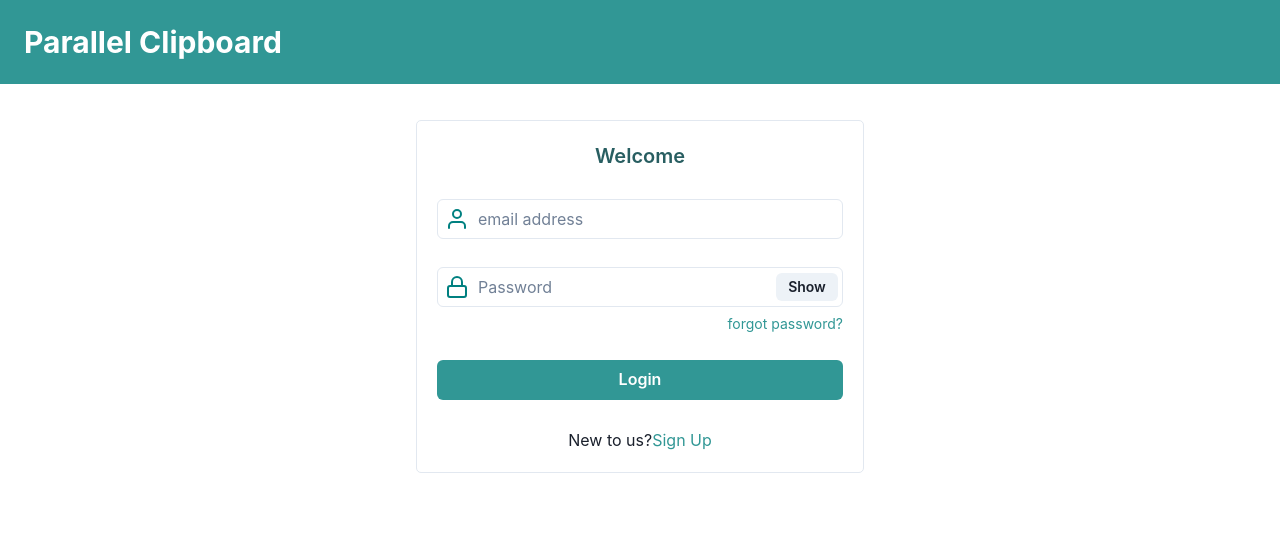
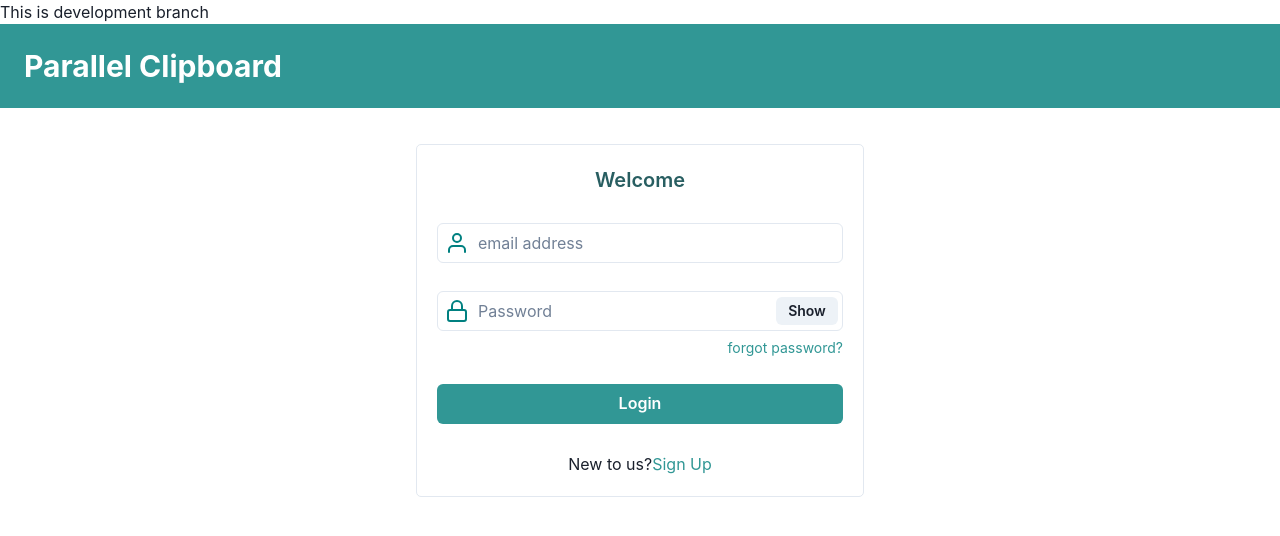
Before and after one commit to SanketW12/parallel-clipbpard, a React (Create React App) app: page / in a window 1280 px wide. Shown: the top 536 px of the page. Built offline with nearby package versions, Linux system fonts and the light colour scheme; no server answers.

Commit message:
Added new branch

```diff
--- a/src/App.js
+++ b/src/App.js
@@ -28,6 +28,7 @@ export default function App() {
 
   return (
     <ChakraProvider>
+      This is development branch
       <Page user={user} setLoggedIn={setLoggedIn}>
         {loggedIn ? (
           <Home />
```
